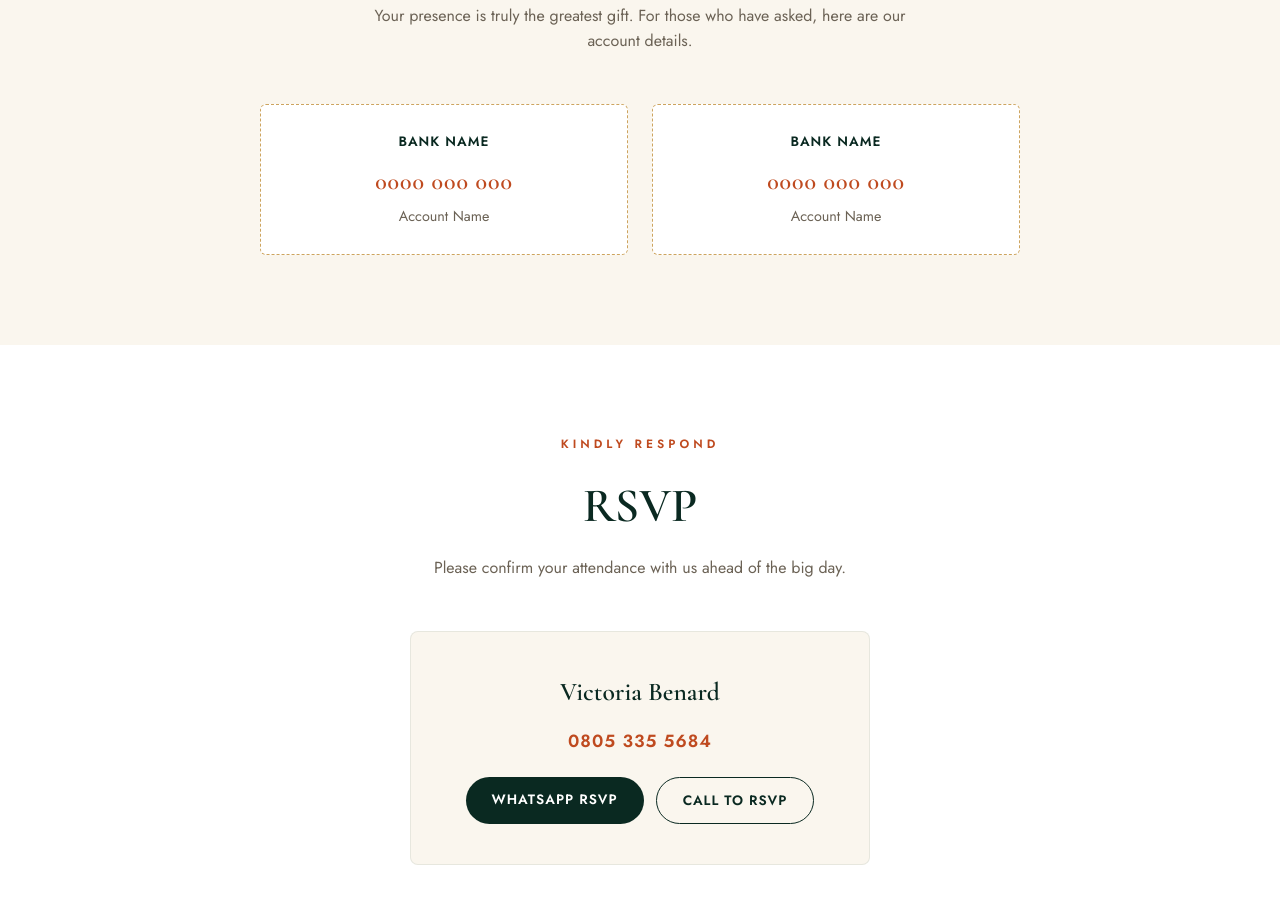
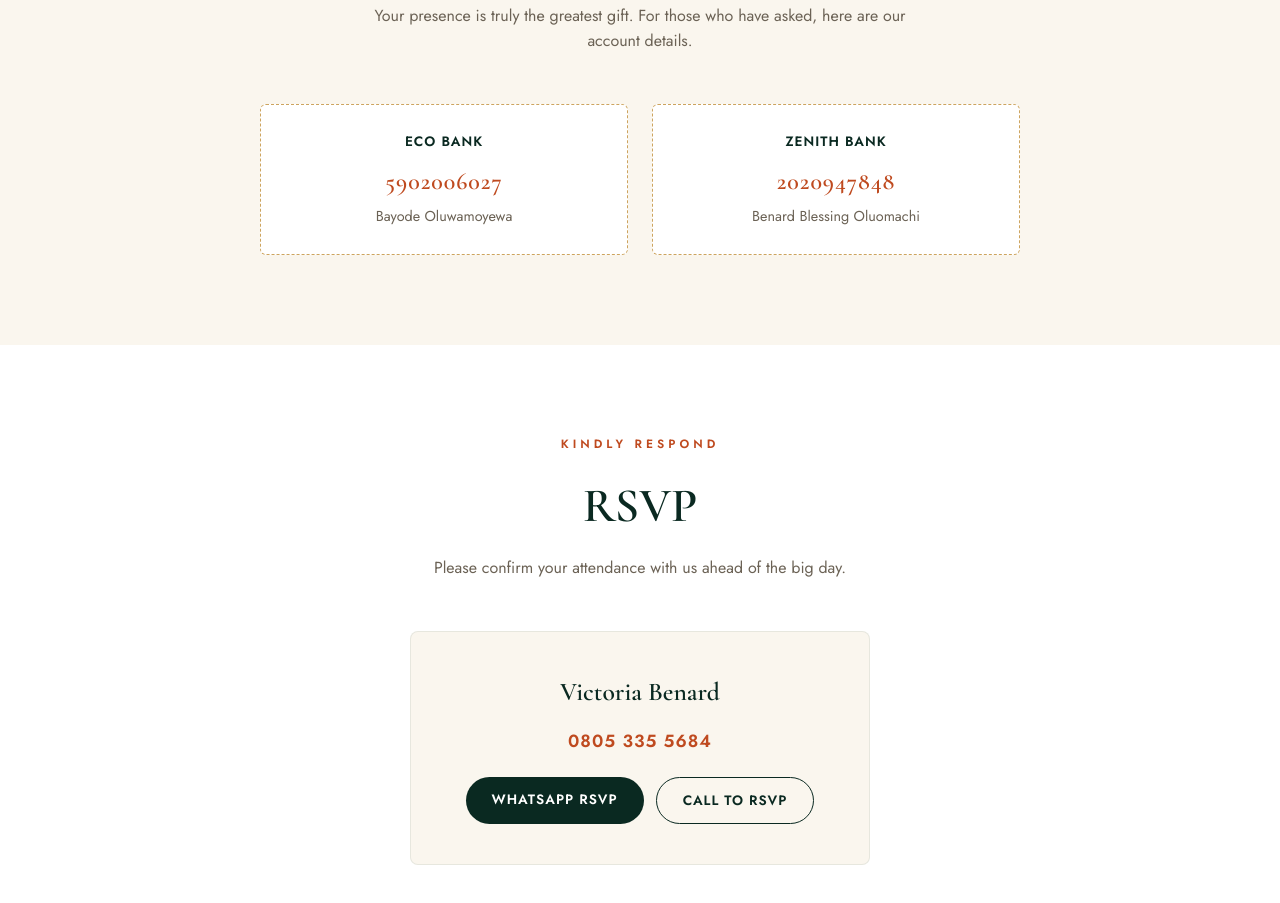
Before and after one commit to bayoursphere-ui/our-wedding, a plain HTML site: page index.html in a window 1280 px wide. Shown: the part 5237-6140 px from the top of the page. Drawn offline with nearby package versions, Linux system fonts and the light colour scheme; files whose address does not match are found by name.

Commit message:
Update index.html

```diff
--- a/index.html
+++ b/index.html
@@ -490,14 +490,14 @@
     <div class="gift-grid">
       <!-- EDIT-ME: replace the two placeholders below with your real account details -->
       <div class="acct-card">
-        <div class="bank">Bank Name</div>
-        <div class="acc-no">0000 000 000</div>
-        <div class="acc-name">Account Name</div>
+        <div class="bank">Eco Bank</div>
+        <div class="acc-no">5902006027</div>
+        <div class="acc-name">Bayode Oluwamoyewa</div>
       </div>
       <div class="acct-card">
-        <div class="bank">Bank Name</div>
-        <div class="acc-no">0000 000 000</div>
-        <div class="acc-name">Account Name</div>
+        <div class="bank">Zenith Bank</div>
+        <div class="acc-no">2020947848</div>
+        <div class="acc-name">Benard Blessing Oluomachi</div>
       </div>
       <!-- END EDIT-ME -->
     </div>
```
